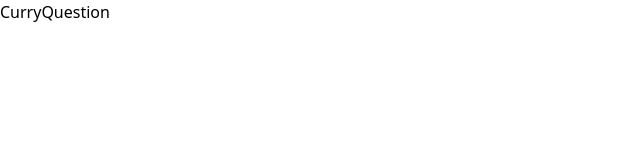
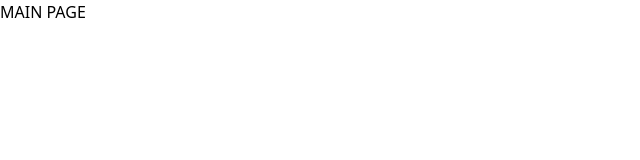
Before and after one commit to Omkar-Jawalkar/Prep, a React (Vite) app: page / in a window 1280 px wide. Shown: the top 160 px of the page, without its empty margins (0-640 px from the left). Built offline with nearby package versions, Linux system fonts and the light colour scheme.

Commit message:
react router added

```diff
--- a/package.json
+++ b/package.json
@@ -11,7 +11,8 @@
   },
   "dependencies": {
     "react": "^18.2.0",
-    "react-dom": "^18.2.0"
+    "react-dom": "^18.2.0",
+    "react-router-dom": "^6.18.0"
   },
   "devDependencies": {
     "@types/react": "^18.2.15",
--- a/src/App.jsx
+++ b/src/App.jsx
@@ -1,6 +1,12 @@
-import Mainpage from "./pages/mainpage/Mainpage";
+import { RouterProvider } from "react-router-dom";
+
+import router from "./routes/Router";
 function App() {
-    return <Mainpage />;
+    return (
+        <div>
+            <RouterProvider router={router} />
+        </div>
+    );
 }
 
 export default App;
--- /dev/null
+++ b/src/components/LazyLoadComponents/LazyLoadComponents.jsx
@@ -0,0 +1,6 @@
+import { lazy } from "react";
+const CurryQuestionLazy = lazy(() =>
+    import("../../pages/curry-question-3/CurryQuestion")
+);
+
+export { CurryQuestionLazy };
--- a/src/pages/mainpage/Mainpage.jsx
+++ b/src/pages/mainpage/Mainpage.jsx
@@ -1,13 +1,5 @@
-// import StartAndStopMethod2 from "../start-and-stop-timer/StartAndStopMethod2";
-// import ToggleQuestion from "../toggle-question-1/ToggleQuestion";
-// import SamplerQuestion from "../sampler-Question-2/SamplerQuestion";
-import CurryQuestion from "../curry-question-3/CurryQuestion";
-
 const Mainpage = () => {
-    // return <StartAndStopMethod2 />;
-    // return <ToggleQuestion />;
-    // return <SamplerQuestion />;
-    return <CurryQuestion />;
+    return <div>MAIN PAGE</div>;
 };
 
 export default Mainpage;
--- /dev/null
+++ b/src/routes/Router.jsx
@@ -0,0 +1,21 @@
+import { createBrowserRouter } from "react-router-dom";
+import { Suspense } from "react";
+import Mainpage from "../pages/mainpage/Mainpage";
+import { CurryQuestionLazy } from "../components/LazyLoadComponents/LazyLoadComponents";
+
+const router = createBrowserRouter([
+    {
+        path: "/",
+        element: <Mainpage />,
+    },
+    {
+        path: "/curry-question",
+        element: (
+            <Suspense fallback={<div>SPINNERRRR</div>}>
+                <CurryQuestionLazy />
+            </Suspense>
+        ),
+    },
+]);
+
+export default router;
```
Also changed, not shown: 1 other file (tests, documents, lock files or other folders).
